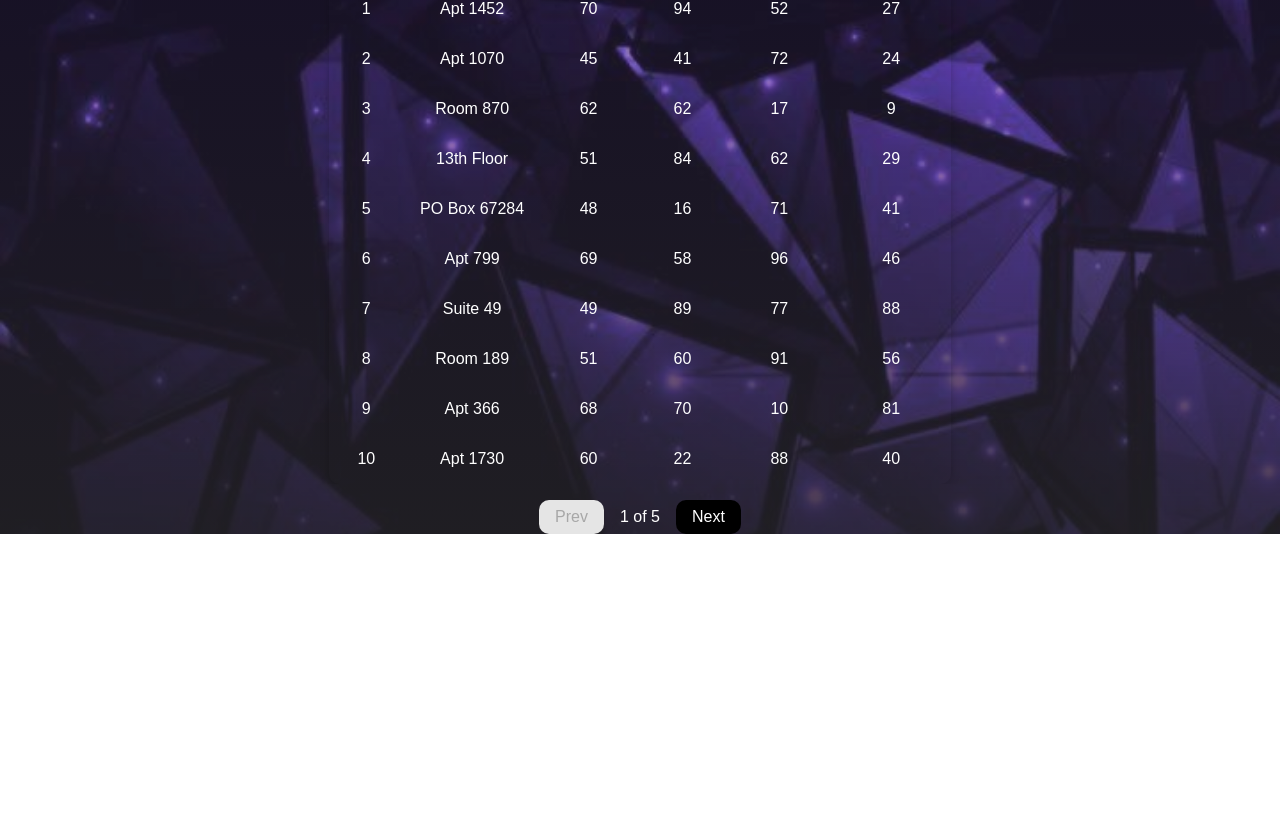
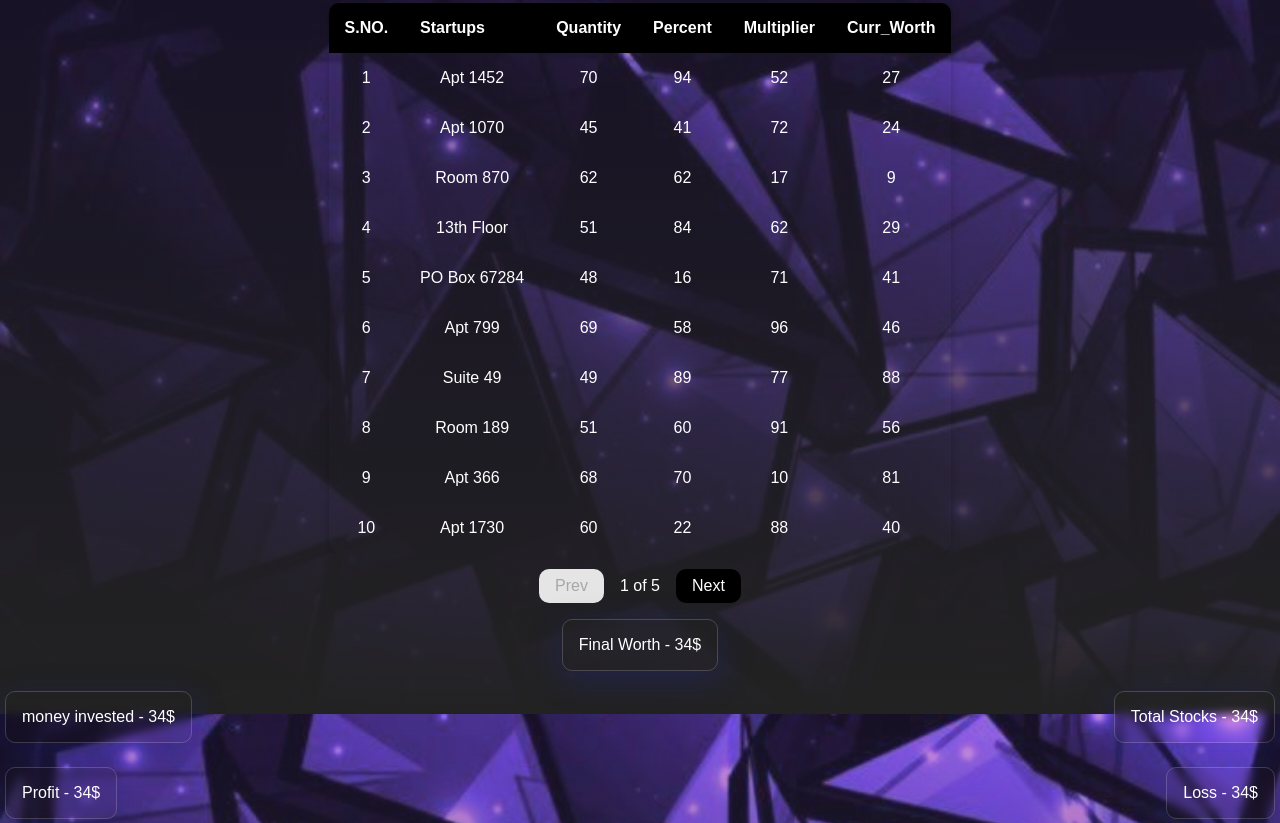
Before and after one commit to Pranjal1128/InnovationTank, a React (Create React App) app: page /#/UserProfile in a window 1280 px wide. Shown: the part 886-1709 px from the top of the page. Before the commit the page ends 1420 px from the top, so only its background shows below. Built offline with nearby package versions, Linux system fonts and the light colour scheme.

Commit message:
button added in UserProfile component

```diff
--- a/src/Pages/UserProfile/UserProfile.css
+++ b/src/Pages/UserProfile/UserProfile.css
@@ -2,6 +2,10 @@
 .user-profile {
     width: 100vw;
     height: 100vh;
+}
+
+.user-profile > h1 {
+    margin: 1rem 0;
 }
 .user-profile-chart-container {
     display: flex;
@@ -92,12 +96,49 @@
     border-radius: 10px;
     cursor: pointer;
     margin: 0 1rem;
+
 }
 
 .btn-container > button:disabled {
     cursor: not-allowed;
     background-color: rgb(229, 229, 229);
     color: rgba(0, 0, 0, 0.269);
+}
+
+
+.user-profile-details {
+    padding: 0 5px;
+}
+.user-profile-details > div {
+    margin: 1rem 0;
+}
+.user-profile-details > div > p {
+    margin: 4px 0;
+    width: fit-content;
+    padding: 1rem;
+    background: rgba( 255, 255, 255, 0 );
+    box-shadow: 0 8px 32px 0 rgba( 31, 38, 135, 0.37 );
+    backdrop-filter: blur( 5px );
+    -webkit-backdrop-filter: blur( 5px );
+    border-radius: 10px;
+    border: 1px solid rgba( 255, 255, 255, 0.18 );
+}
+
+.user-profile-details > div:first-child > p {
+    margin: auto;
+    border-radius: 10px;
+}
+
+.user-profile-details > div:nth-child(2) {
+    display: flex;
+    justify-content: space-between;
+    flex-wrap: wrap;
+}
+
+.user-profile-details > div:last-child {
+    display: flex;
+    justify-content: space-between;
+    flex-wrap: wrap;
 }
 
 @media screen and (max-width : 900px) {
--- a/src/Pages/UserProfile/UserProfile.jsx
+++ b/src/Pages/UserProfile/UserProfile.jsx
@@ -49,17 +49,30 @@ const UserProfile = () => {
     ],
   });
 
-  const { getTableBodyProps, getTableProps, headerGroups, page, prepareRow, nextPage, previousPage, canPreviousPage, canNextPage, state: {pageIndex}, pageCount } =
-    useTable(
-      {
-        columns,
-        data: tableData,
-      },
-      useSortBy, usePagination
-    );
+  const {
+    getTableBodyProps,
+    getTableProps,
+    headerGroups,
+    page,
+    prepareRow,
+    nextPage,
+    previousPage,
+    canPreviousPage,
+    canNextPage,
+    state: { pageIndex },
+    pageCount,
+  } = useTable(
+    {
+      columns,
+      data: tableData,
+    },
+    useSortBy,
+    usePagination
+  );
 
   return (
     <div className="user-profile">
+      <h1>Your Profile</h1>
       <div className="user-profile-chart-container">
         <div className="doughnut-chart">
           <Doughnut options={{ responsive: true }} data={chartData} />
@@ -100,10 +113,30 @@ const UserProfile = () => {
         </table>
       </div>
       <div className="btn-container">
-          <button disabled={!canPreviousPage} onClick={previousPage}>Prev</button>
-          <span>{ pageIndex+1 } of { pageCount }</span>
-          <button disabled={!canNextPage} onClick={nextPage}>Next</button>
+        <button disabled={!canPreviousPage} onClick={previousPage}>
+          Prev
+        </button>
+        <span>
+          {pageIndex + 1} of {pageCount}
+        </span>
+        <button disabled={!canNextPage} onClick={nextPage}>
+          Next
+        </button>
+      </div>
+
+      <div className="user-profile-details">
+        <div>
+          <p>Final Worth - 34$</p>
         </div>
+        <div>
+          <p>money invested - 34$</p>
+          <p>Total Stocks - 34$</p>
+        </div>
+        <div>
+          <p>Profit - 34$</p>
+          <p>Loss - 34$</p>
+        </div>
+      </div>
     </div>
   );
 };
```
